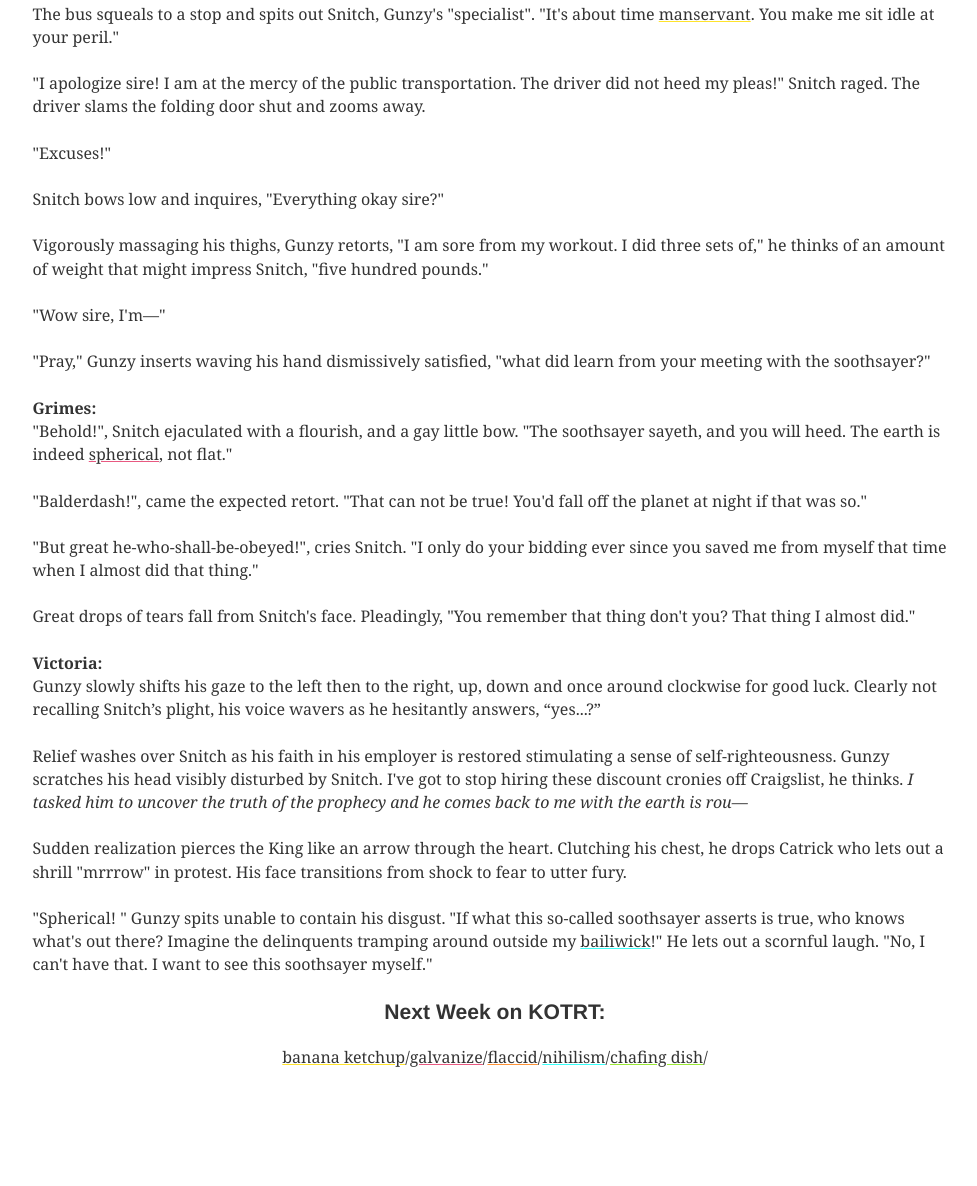
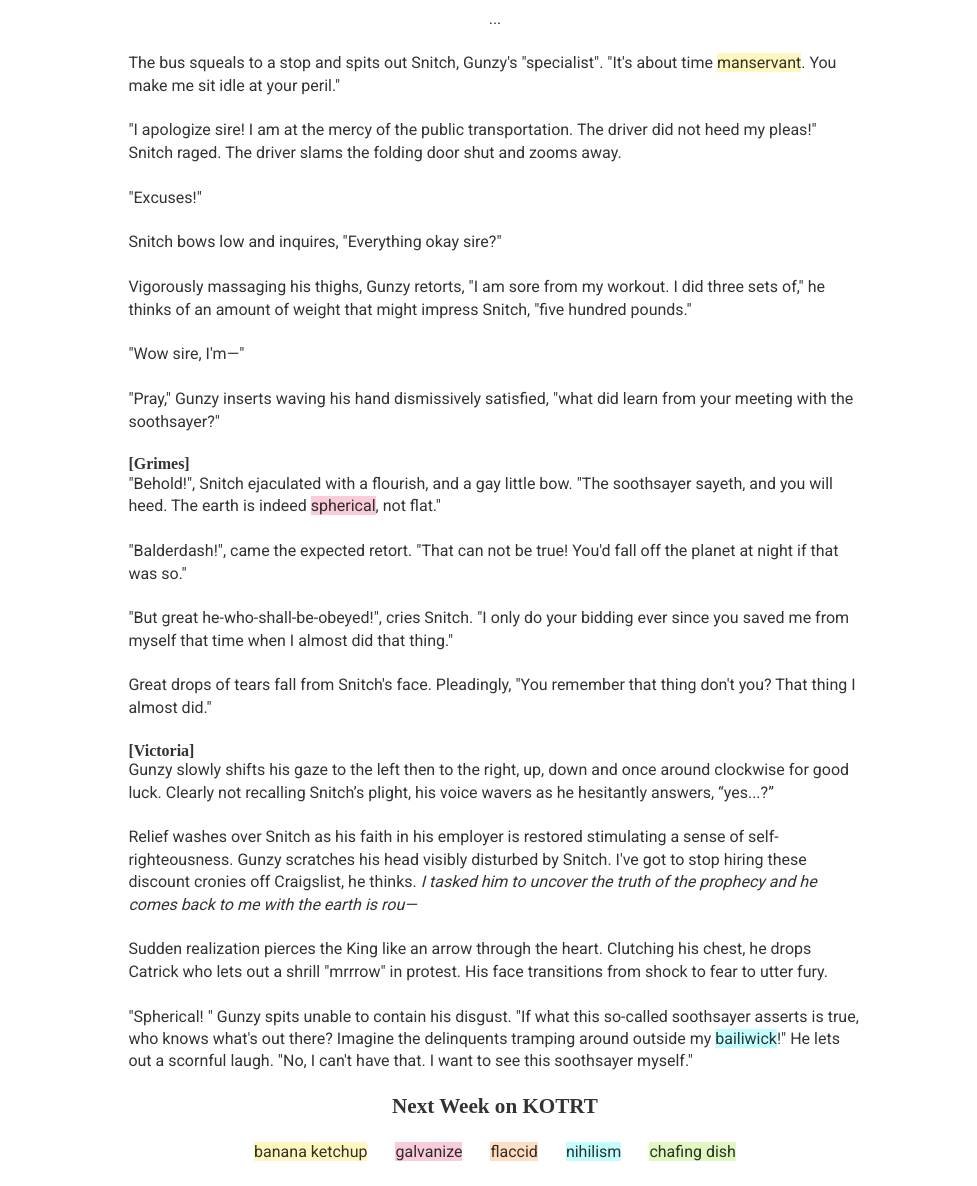
Before and after one commit to vetaylor/knights-of-the-raid-table, a Gatsby site: page / in a window 1280 px wide. Shown: the part 1152-2338 px from the top of the page, without its empty margins (145-1122 px from the left). Before the commit the page ends 2268 px from the top, so only its background shows below. Built offline with nearby package versions, Linux system fonts and the light colour scheme; Gatsby itself is replaced by a stand-in of ours; some packages are replaced by stand-ins of ours; a web font is replaced by a local one.

Commit message:
adjusted page style

```diff
--- a/package.json
+++ b/package.json
@@ -14,8 +14,7 @@
     "react-helmet": "^5.2.0",
     "react-typography": "^0.16.13",
     "typography": "^0.16.17",
-    "typography-theme-fairy-gates": "^0.15.11",
-    "typography-theme-judah": "^0.15.10"
+    "typography-theme-fairy-gates": "^0.15.11"
   },
   "keywords": [
     "gatsby"
--- a/src/components/header.js
+++ b/src/components/header.js
@@ -16,7 +16,7 @@ const Header = ({ siteTitle }) => (
         justifyContent: 'center',
       }}
     >
-      <h1 style={{ margin: 0 }}>
+      <h1 style={{ fontSize: '2.5rem', margin: 0 }}>
         <Link
           to="/"
           style={{
--- /dev/null
+++ b/src/components/layout.css
@@ -0,0 +1,35 @@
+a {
+  color: inherit;
+  text-decoration: none;
+}
+
+ul,
+li {
+  display: inline;
+  margin: 0 auto;
+  padding: .875em;
+}
+
+.grimes{
+  background-color: rgba(232,89,129,0.3);
+}
+
+.josh {
+  background-color: rgba(255,148,56,0.3);
+}
+
+.nate {
+  background-color: rgba(255,227,44,0.3);
+}
+
+.rick {
+  background-color: rgba(155,232,53,0.3);
+}
+
+.victoria{
+  background-color: rgba(58,255,250,0.3);
+}
+
+.nextWeek{
+  text-align: center;
+}
--- a/src/components/layout.js
+++ b/src/components/layout.js
@@ -5,6 +5,8 @@ import { StaticQuery, graphql } from 'gatsby'
 
 import Header from './header'
 import Navbar from './navbar'
+
+import './layout.css'
 
 const Layout = ({ children }) => (
   <StaticQuery
@@ -23,7 +25,7 @@ const Layout = ({ children }) => (
           title={data.site.siteMetadata.title}
           meta={[
             { name: 'description', content: 'Knights of the Raid Table' },
-            { name: 'keywords', content: 'knights of the raid table, storytime' },
+            { name: 'keywords', content: 'knights of the raid table, storytime, round-robin' },
           ]}
         >
           <html lang="en" />
@@ -33,7 +35,7 @@ const Layout = ({ children }) => (
         <div
           style={{
             margin: '0 auto',
-            maxWidth: 960,
+            maxWidth: 768,
             padding: '0px 1.0875rem 1.45rem',
             paddingTop: 0,
           }}
--- a/src/pages/index.js
+++ b/src/pages/index.js
@@ -5,16 +5,16 @@ import Layout from '../components/layout'
 const IndexPage = () => (
   <Layout>
     <h1 style={{ display: 'flex', justifyContent: 'center' }}>Prologue</h1>
+    <h4 style={{ marginBottom: 0, }}>[Rick]</h4>
     <p>
-      <strong>Rick:</strong><br/>
       His scowl serves as a stark contrast to the tender affection
-      Gunzy's <span style={{ textDecoration: 'underline #9be835' }}>supple</span> fingers
+      Gunzy's <a href='#' class='rick'>supple</a> fingers
       shows his feline companion. Waiting at the bus stop for the “specialist”
       he summoned to “court”, the self-proclaimed king of All-Over-The-Place yells,
       "How dare he make the king wait?"
     </p>
+    <h4 style={{ marginBottom: 0, }}>[Josh]</h4>
     <p>
-      <strong>Josh:</strong><br/>
       Exhausted from pacing, he sits to stroke his cat. “Of all my feline companions,
       you're my favorite Mr. Catrick Swayze,” Gunzy imagines running his fingers
       through Catrick’s fluffy mane. Catrick is a sphynx. For the moment.
@@ -25,8 +25,7 @@ const IndexPage = () => (
     <p>
       The residue of his altercation at Planet Fitness earlier in the day lingers.
       “I'm so outraged at that gym attendant at Planet Fitness! How dare
-      he <span style={{ textDecoration: 'underline #ff9438' }}>ostracize</span> me
-      from my place of body worship!” he reflects.
+      he <a href='#' class='josh'>ostracize</a> me from my place of body worship!” he reflects.
     </p>
     <p>
       Catrick spontaneously erupts into a Persian. Gunzy is delighted. He likes
@@ -34,11 +33,11 @@ const IndexPage = () => (
       what if I indulged myself a slice of pizza while revelling at myself on the
       thigh machine, bloody communists.”
     </p>
-    <p>
+    <p style={{ display: 'flex', justifyContent: 'center' }}>
       ...
     </p>
+    <h4 style={{ marginBottom: 0, }}>[Nate]</h4>
     <p>
-      <strong>Nate:</strong><br/>
       Earlier in the week Gunzy embarked on a VHS frenzy. He fingered and prodded
       boxes packed full of video tapes until he settled on a Three's Company binge.
       He determined it critical to examine what he believed to be the subtle sexual
@@ -67,13 +66,12 @@ const IndexPage = () => (
       "He's hilarious. Didn't you see him there at the thigh master feeding his
       cat nibbles of cheese pizza? I let him stay until there is a complaint."
     </p>
-    <p>
+    <p style={{ display: 'flex', justifyContent: 'center' }}>
       ...
     </p>
     <p>
       The bus squeals to a stop and spits out Snitch, Gunzy's "specialist". "It's
-      about time <span style={{ textDecoration: 'underline #ffe32c' }}>manservant</span>.
-      You make me sit idle at your peril."
+      about time <a href='#' class='nate'>manservant</a>. You make me sit idle at your peril."
     </p>
     <p>
       "I apologize sire! I am at the mercy of the public transportation. The driver
@@ -98,11 +96,11 @@ const IndexPage = () => (
       "Pray," Gunzy inserts waving his hand dismissively satisfied, "what did
       learn from your meeting with the soothsayer?"
     </p>
+    <h4 style={{ marginBottom: 0, }}>[Grimes]</h4>
     <p>
-      <strong>Grimes:</strong><br/>
       "Behold!", Snitch ejaculated with a flourish, and a gay little bow.
       "The soothsayer sayeth, and you will heed. The earth is
-      indeed <span style={{ textDecoration: 'underline #e85981' }}>spherical</span>,
+      indeed <a href='#' class='grimes'>spherical</a>,
       not flat."
     </p>
     <p>
@@ -117,8 +115,8 @@ const IndexPage = () => (
       Great drops of tears fall from Snitch's face. Pleadingly, "You remember that
       thing don't you? That thing I almost did."
     </p>
+    <h4 style={{ marginBottom: 0, }}>[Victoria]</h4>
     <p>
-      <strong>Victoria:</strong><br/>
       Gunzy slowly shifts his gaze to the left then to the right, up, down and
       once around clockwise for good luck. Clearly not recalling Snitch’s plight,
       his voice wavers as he hesitantly answers, “yes...?”
@@ -138,19 +136,20 @@ const IndexPage = () => (
     <p>
       "Spherical! " Gunzy spits unable to contain his disgust. "If what this so-called
       soothsayer asserts is true, who knows what's out there? Imagine the
-      delinquents tramping around outside my <span style={{ textDecoration: 'underline #3afffa' }}>bailiwick</span>!"
+      delinquents tramping around outside
+      my <a href='#' class='victoria'>bailiwick</a>!"
       He lets out a scornful laugh. "No, I can't have that. I want to see this
       soothsayer myself."
     </p>
-    <div>
-      <h3 style={{ display: 'flex', justifyContent: 'center' }}>Next Week on KOTRT:</h3>
-      <p style={{ display: 'flex', justifyContent: 'center' }}>
-        <span style={{ textDecoration: 'underline #ffe32c' }}>banana ketchup</span>/{' '}
-        <span style={{ textDecoration: 'underline #e85981' }}>galvanize</span>/{' '}
-        <span style={{ textDecoration: 'underline #ff9438' }}>flaccid</span>/{' '}
-        <span style={{ textDecoration: 'underline #3afffa' }}>nihilism</span>/{' '}
-        <span style={{ textDecoration: 'underline #9be835' }}>chafing dish</span>/{' '}
-      </p>
+    <div class='nextWeek'>
+      <h3>Next Week on KOTRT</h3>
+      <ul>
+        <li><a class='nate'>banana ketchup</a></li>
+        <li><a class='grimes'>galvanize</a></li>
+        <li><a class='josh'>flaccid</a></li>
+        <li><a class='victoria'>nihilism</a></li>
+        <li><a class='rick'>chafing dish</a></li>
+      </ul>
     </div>
   </Layout>
 )
--- a/src/utils/typography.js
+++ b/src/utils/typography.js
@@ -1,6 +1,22 @@
 import Typography from 'typography'
-import judahTheme from 'typography-theme-judah'
+import GoogleFont from 'react-typography'
 
-const typography = new Typography(judahTheme)
+const typography = new Typography({
+  baseFontSize: '16px',
+  baseLineHeight: 1.4,
+  scaleRatio: 2,
+  googleFonts: [
+    {
+      name: 'Vesper Libre',
+      styles: ['400', '700', '900',],
+    },
+    {
+      name: 'Roboto',
+      styles: ['400',],
+    },
+  ],
+  headerFontFamily: ["Vesper libre", "serif",],
+  bodyFontFamily: ["Roboto", "san-serif",],
+})
 
 export default typography
```
Also changed, not shown: 1 other file.
